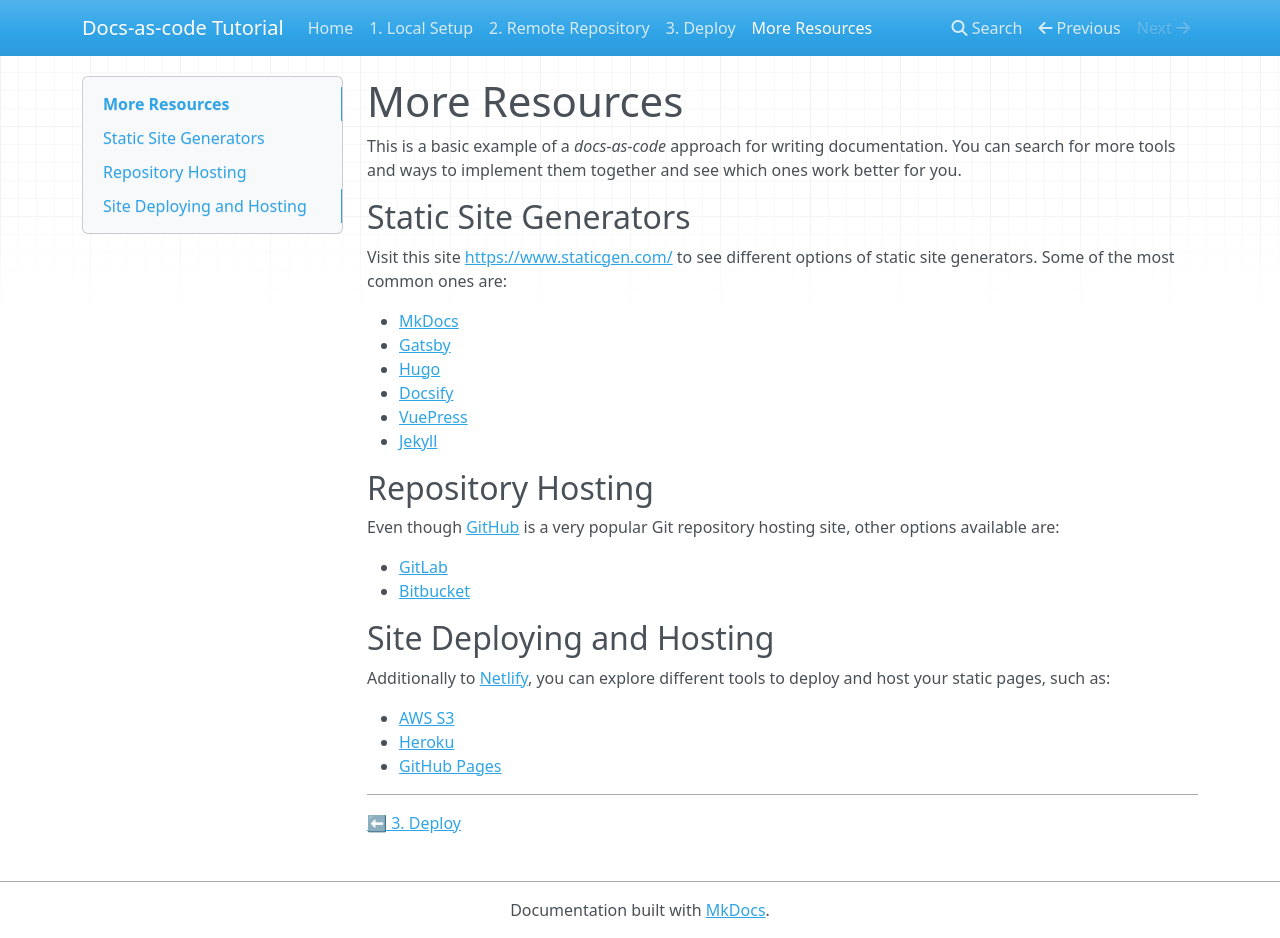
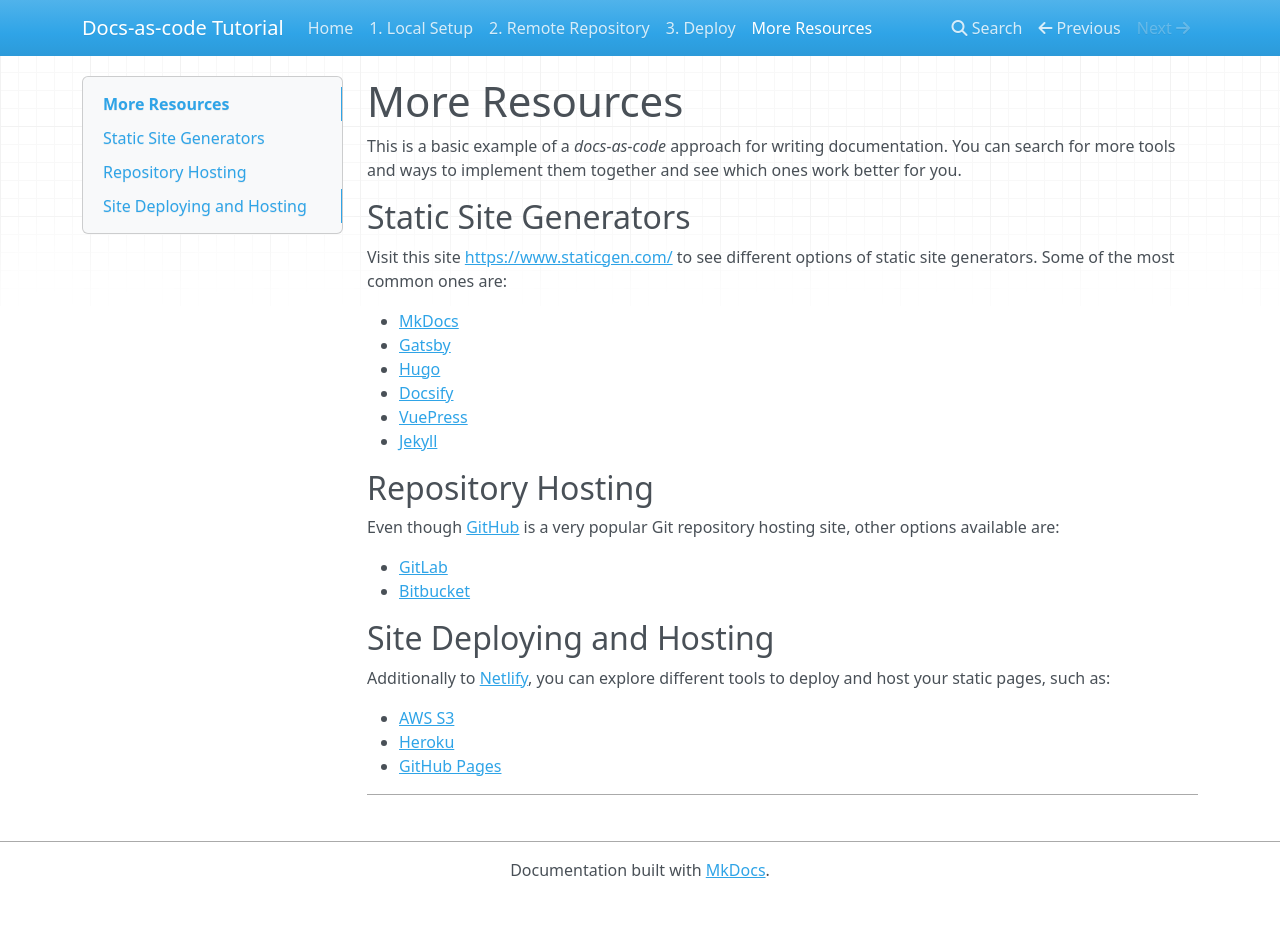
Before and after one commit to moralesmario/docs-as-code-tutorial, an MkDocs documentation site: the page built from docs/more-resources.md, in a window 1280 px wide and 938 px high. Built offline with MkDocs 1.6.1, drawn with Linux system fonts in a browser that asks for light colours; nearby versions of some CDN libraries.

Commit message:
Update more-resources.md
removes broken links

```diff
--- a/docs/more-resources.md
+++ b/docs/more-resources.md
@@ -29,4 +29,3 @@ Additionally to [Netlify](https://www.netlify.com/), you can explore different t
 - [GitHub Pages](https://pages.github.com/)
 
 ---
-[⬅ 3. Deploy](/deploy)
```
